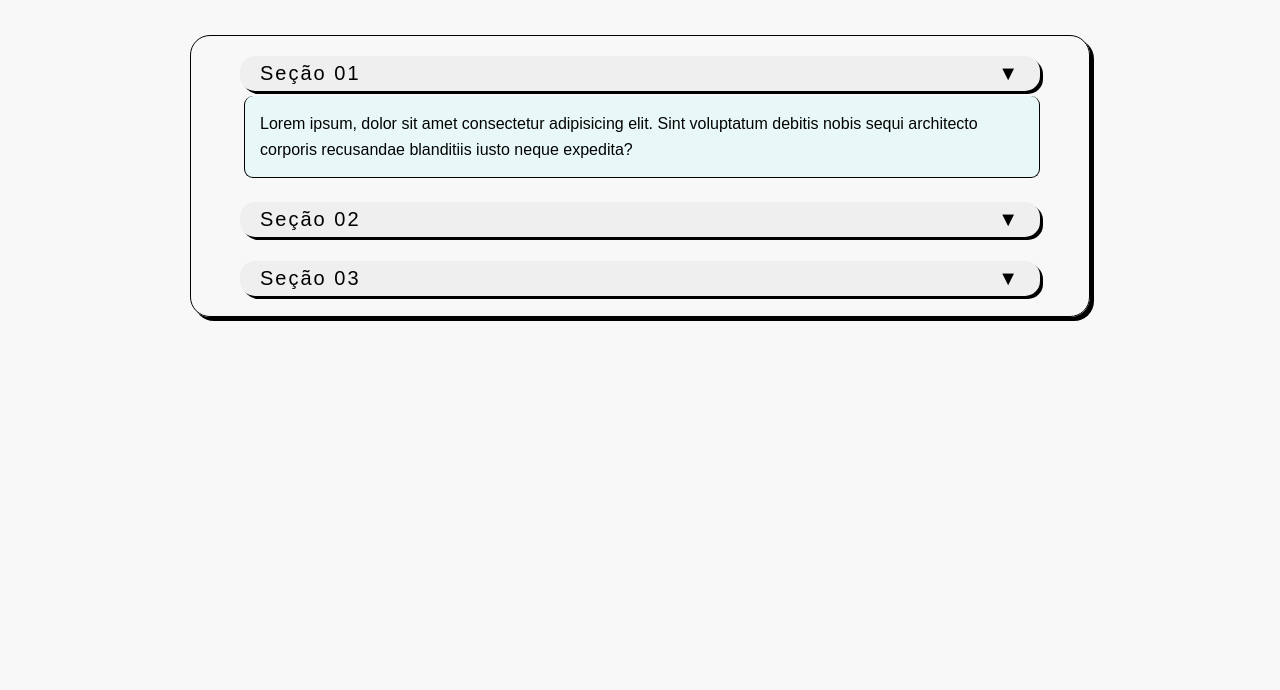
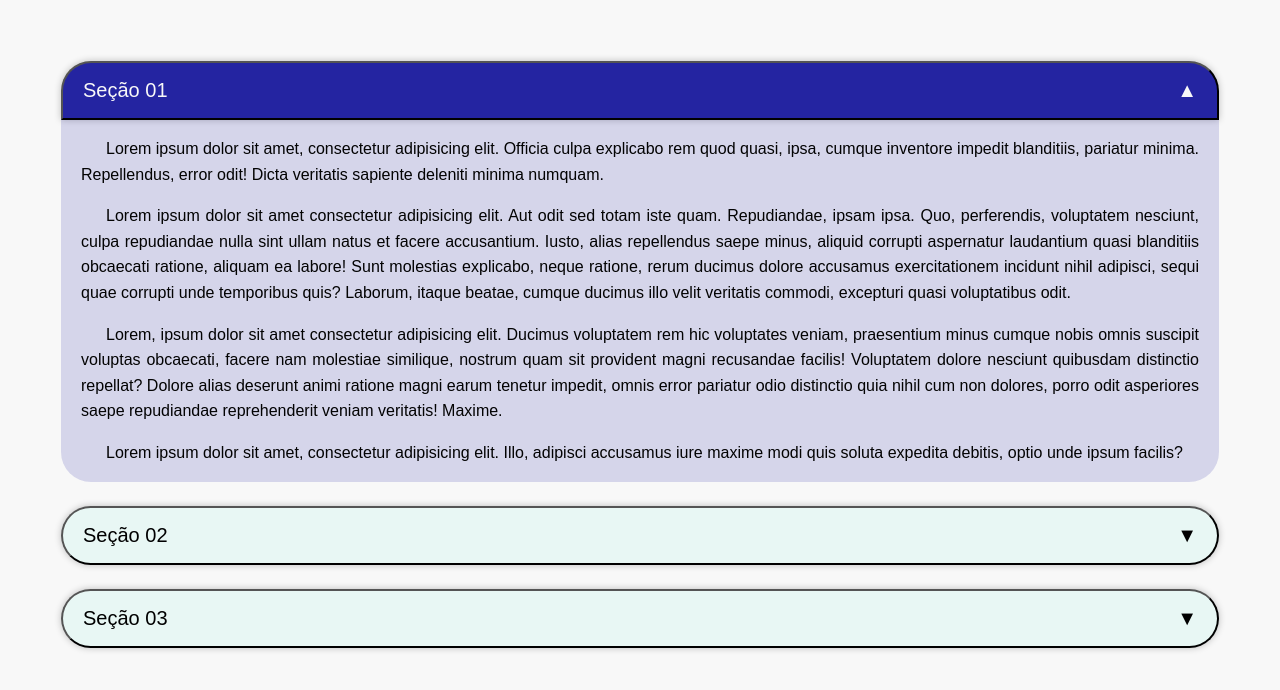
Before and after one commit to CorreaBrunoMiguel/engenharia-softwares, a website: page frontend01/desafios/accordion/acordeao.html in a window 1280 px wide. Both pictures are taken after a click on the button "Seção 01". Drawn offline with Linux system fonts and the light colour scheme.

Commit message:
desafio acordeão finalizado

```diff
--- a/frontend01/desafios/accordion/acordeao.css
+++ b/frontend01/desafios/accordion/acordeao.css
@@ -21,65 +21,76 @@ body {
 
 /* Acordeão */
 
+section {
+    padding: 6.1rem;
+}
+
 .acordeao {
     display: flex;
-    flex-direction: column;
-    width: 90%;
-    max-width: 90rem;
-    justify-content: center;
-    align-items: center;
+    flex-flow: column;
     gap: 2.4rem;
-    margin: 3.5rem auto;
-    border: .05rem solid black;
-    border-radius: 2rem;
-    box-shadow: .4rem .4rem black;
-    padding: 2rem 0;
-}
 
-.acordeao-item {
-    display: flex;
-    flex-direction: column;
-    justify-content: center;
-    width: 90%;
-    max-width: 80rem;
+    .item {
+        display: flex;
+        flex-flow: column;
 
-    & button {
-        display: flex;
-        justify-content: space-between;
-        padding: .6rem 2rem;
-        border-radius: 1.5rem;
-        border: 0;
-        box-shadow: .3rem .3rem black;
-        font-size: 2rem;
-        letter-spacing: .2rem;
-        cursor: pointer;
-        transition: background-color 0.3s ease, transform 0.2s ease;
+        &.aberto {
 
-        &:hover {
-            background-color: antiquewhite;
-            border: .06rem solid black;
-            transform: scale(1.01);
+            .cabecalho {
+                background-color: rgba(36, 36, 161);
+                color: #f8f8f8;
+                border-bottom-right-radius: 0;
+                border-bottom-left-radius: 0;
+
+                &::after {
+                    content: "\25b2";
+                }
+
+                &:hover {
+                    background-color: rgba(36, 36, 161, 0.89);
+                }
+
+            }
+
+            .conteudo {
+                display: flex;
+                flex-flow: column;
+                gap: 1.6rem;
+                text-align: justify;
+                text-indent: 2.5rem;
+                line-height: 1.6;
+                padding: 1.6rem 2rem;
+                background-color: rgba(36, 36, 161, 0.164);
+                border-bottom-left-radius: 3rem;
+                border-bottom-right-radius: 3rem;
+                transition: background-color .4s ease;
+            }
         }
 
-        &::after {
-            content: "▼";
+        .cabecalho {
+            display: flex;
+            justify-content: space-between;
+            padding: 1.6rem 2rem;
+            box-shadow: 0 0 .7rem rgba(0, 0, 0, 0.24);
+            border-radius: 3rem;
+            font-size: 2rem;
+            background-color: #94eedf28;
+
+            &::after {
+                content: "\25BC";
+            }
+
+            &:hover {
+                background-color: #94eedfb2;
+                box-shadow: 0 0 .7rem rgba(0, 0, 0, 0.44);
+                cursor: pointer;
+            }
+        }
+
+        .conteudo {
+            height: 0;
+            overflow: hidden;
+            transition: height .4s ease;
         }
     }
-
-    & .acordeao-content {
-        margin-top: .5rem;
-        margin-left: .4rem;
-        padding: 1.5rem;
-        border-left: .1rem solid black;
-        border-right: .1rem solid black;
-        border-bottom: .1rem solid black;
-        border-radius: .9rem;
-        background-color: #e8f8f8;
-
-        & p {
-            font-weight: 500;
-            font-size: 1.6rem;
-        }
-    }
-
 }
--- a/frontend01/desafios/accordion/acordeao.html
+++ b/frontend01/desafios/accordion/acordeao.html
@@ -8,39 +8,97 @@
     <link rel="stylesheet" href="acordeao.css" />
   </head>
   <body>
+    <main>
+      <section>
         <div class="acordeao">
-      <section class="acordeao-item">
-        <button aria-expanded="false" aria-controls="content1" id="button1">Seção 01</button>
-        <div class="acordeao-content" id="content1">
+          <div class="item">
+            <button class="cabecalho">Seção 01</button>
+            <div class="conteudo">
               <p>
-            Lorem ipsum, dolor sit amet consectetur adipisicing elit. Sint voluptatum debitis nobis
-            sequi architecto corporis recusandae blanditiis iusto neque expedita?
+                Lorem ipsum dolor sit amet, consectetur adipisicing elit. Officia culpa explicabo
+                rem quod quasi, ipsa, cumque inventore impedit blanditiis, pariatur minima.
+                Repellendus, error odit! Dicta veritatis sapiente deleniti minima numquam.
+              </p>
+              <p>
+                Lorem ipsum dolor sit amet consectetur adipisicing elit. Aut odit sed totam iste
+                quam. Repudiandae, ipsam ipsa. Quo, perferendis, voluptatem nesciunt, culpa
+                repudiandae nulla sint ullam natus et facere accusantium. Iusto, alias repellendus
+                saepe minus, aliquid corrupti aspernatur laudantium quasi blanditiis obcaecati
+                ratione, aliquam ea labore! Sunt molestias explicabo, neque ratione, rerum ducimus
+                dolore accusamus exercitationem incidunt nihil adipisci, sequi quae corrupti unde
+                temporibus quis? Laborum, itaque beatae, cumque ducimus illo velit veritatis
+                commodi, excepturi quasi voluptatibus odit.
+              </p>
+              <p>
+                Lorem, ipsum dolor sit amet consectetur adipisicing elit. Ducimus voluptatem rem hic
+                voluptates veniam, praesentium minus cumque nobis omnis suscipit voluptas obcaecati,
+                facere nam molestiae similique, nostrum quam sit provident magni recusandae facilis!
+                Voluptatem dolore nesciunt quibusdam distinctio repellat? Dolore alias deserunt
+                animi ratione magni earum tenetur impedit, omnis error pariatur odio distinctio quia
+                nihil cum non dolores, porro odit asperiores saepe repudiandae reprehenderit veniam
+                veritatis! Maxime.
+              </p>
+              <p>
+                Lorem ipsum dolor sit amet, consectetur adipisicing elit. Illo, adipisci accusamus
+                iure maxime modi quis soluta expedita debitis, optio unde ipsum facilis?
               </p>
             </div>
-      </section>
+          </div>
 
-      <section class="acordeao-item">
-        <button aria-expanded="false" aria-controls="content2" id="button2">Seção 02</button>
-        <div class="acordeao-content" id="content2" hidden>
+          <div class="item">
+            <button class="cabecalho">Seção 02</button>
+            <div class="conteudo">
               <p>
-            Lorem ipsum dolor sit amet consectetur adipisicing elit. Asperiores placeat accusamus
-            voluptas recusandae cum culpa, adipisci praesentium provident eos, quo odit at
-            perspiciatis commodi.
+                Lorem ipsum dolor sit amet consectetur adipisicing elit. Quo cupiditate, eveniet sed
+                dicta eius quam. Facere repudiandae veniam illum eveniet. Veniam, earum provident
+                soluta unde consequuntur delectus voluptatem asperiores, corrupti cumque voluptas
+                magnam nulla quis impedit? Provident atque quas eius fugit fugiat expedita. Quasi,
+                minus earum accusantium sit dicta enim! Vero aperiam aspernatur, nobis iusto magni
+                quae quia consequatur similique accusantium sequi, repellendus optio cupiditate
+                vitae. Obcaecati aperiam aliquam, beatae numquam quis quaerat eum minus laboriosam
+                voluptatem illo tempore maiores asperiores dicta repudiandae placeat esse! Alias ad
+                ipsa magni quia totam quis impedit, officiis architecto enim ab porro explicabo
+                deleniti.
+              </p>
+              <p>
+                Lorem ipsum dolor sit, amet consectetur adipisicing elit. Dolor, quam facere at
+                dolorem repellendus sequi fuga. Quod excepturi iste, nulla nostrum maxime inventore
+                possimus nemo eos officiis vero quam fugiat numquam fugit consectetur? Consequuntur
+                porro laborum qui adipisci quibusdam eos ducimus, ex quasi? Quasi distinctio
+                expedita quae alias illo? Aliquid, mollitia suscipit est excepturi quod explicabo.
+              </p>
+              <p>
+                Lorem ipsum dolor sit amet consectetur adipisicing elit. In temporibus, voluptate
+                ipsum delectus alias earum tempore repudiandae aspernatur, veritatis quod accusamus
+                architecto minima ab nesciunt illo natus ex vero unde labore cumque? Optio a quis,
+                porro officiis suscipit incidunt culpa inventore natus iste ab blanditiis.
               </p>
             </div>
-      </section>
+          </div>
 
-      <section class="acordeao-item">
-        <button aria-expanded="false" aria-controls="content3" id="button3">Seção 03</button>
-        <div class="acordeao-content" id="content3" hidden>
+          <div class="item">
+            <button class="cabecalho">Seção 03</button>
+            <div class="conteudo">
               <p>
-            Lorem ipsum dolor sit amet, consectetur adipisicing elit. Ipsum nesciunt optio tenetur
-            voluptatibus illum ipsam quasi saepe, voluptates ullam inventore dolore natus veritatis
-            corrupti eveniet ducimus itaque, consequatur soluta laboriosam veniam placeat quidem
-            molestiae? Eius, officiis?
+                Lorem ipsum dolor sit amet consectetur adipisicing elit. Ut, nihil! Aperiam
+                explicabo repellendus maxime, nulla animi ad, enim voluptas non laboriosam soluta
+                corporis voluptatem atque, numquam tempora iste illo tenetur molestias
+                exercitationem deserunt sapiente unde. Cumque dolor beatae alias nisi maiores unde
+                possimus sequi? Inventore laborum accusantium explicabo perferendis odit officia
+                nostrum fugit numquam.
+              </p>
+              <p>
+                Lorem ipsum dolor sit amet, consectetur adipisicing elit. Expedita beatae
+                dignissimos blanditiis nisi! Reprehenderit quia pariatur totam distinctio debitis
+                porro veniam ad eius quasi, sed rem quod maiores ipsum temporibus quis dolorem eum!
+                Reiciendis pariatur sequi illo laboriosam.
               </p>
             </div>
+          </div>
+        </div>
       </section>
-    </div>
+    </main>
+
+    <script src="acordeao.js"></script>
   </body>
 </html>
--- a/frontend01/desafios/accordion/acordeao.js
+++ b/frontend01/desafios/accordion/acordeao.js
@@ -0,0 +1,19 @@
+const botoes = document.querySelectorAll('.cabecalho');
+
+botoes.forEach((botao) => {
+  botao.addEventListener('click', () => {
+    const item = botao.parentElement;
+    const conteudo = item.querySelector('.conteudo');
+    const estaAberto = item.classList.contains('aberto');
+
+    document.querySelectorAll('.item').forEach((i) => {
+      i.classList.remove('aberto');
+      i.querySelector('.conteudo').style.height = '0';
+    });
+
+    if (!estaAberto) {
+      item.classList.add('aberto');
+      conteudo.style.height = conteudo.scrollHeight + 'px';
+    }
+  });
+});
```
Lines whose indentation alone changed are shown as unchanged.
